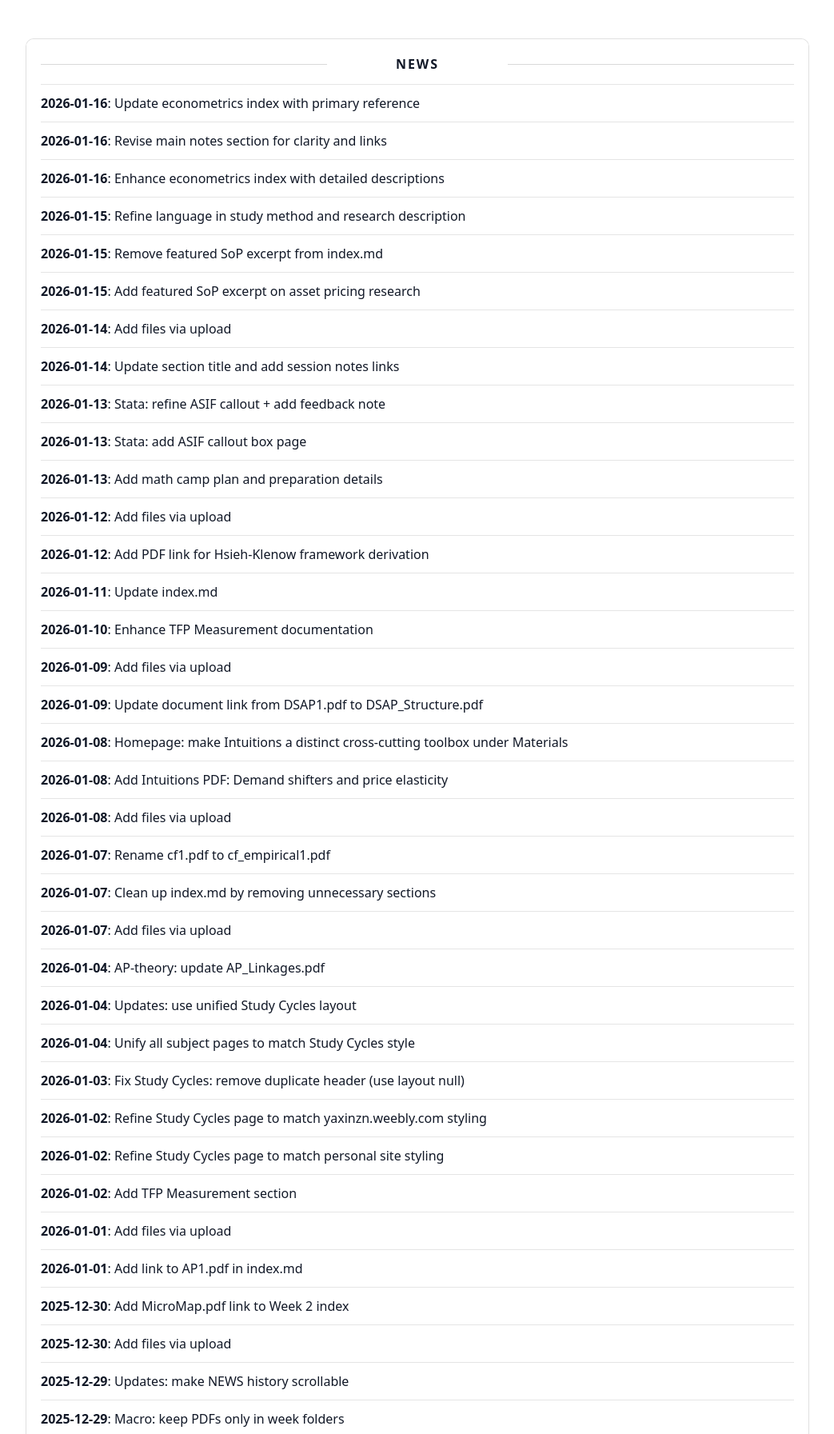
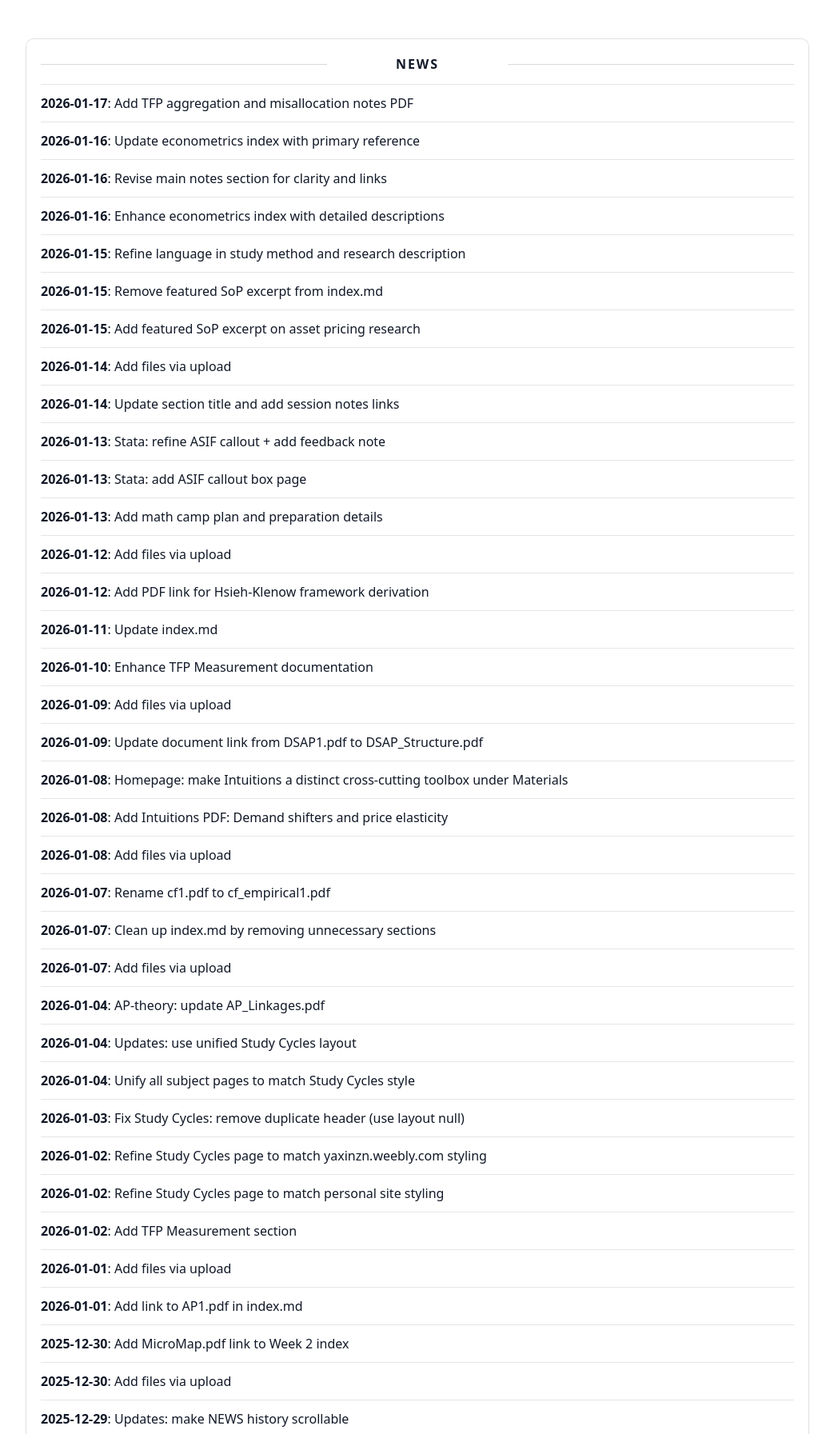
Before and after one commit to yaxinzn/study-archive, a Jekyll site: the page built from updates/index.md, in a window 1280 px wide, cut to the strip 476-2269 px from the top of the page. Shown: the whole strip at 80% size, without its empty margins (118-1161 px from the left). Built offline with Jekyll 4.4.1, drawn with Linux system fonts in a browser that asks for light colours; some of the changed text lies outside the part shown.

Commit message:
chore: update NEWS feed

```diff
--- a/_data/news.yml
+++ b/_data/news.yml
@@ -1,4 +1,7 @@
 # Auto-generated update history (sorted newest -> oldest). Do not edit manually.
+- ts: "1768647315"
+  date: "2026-01-17"
+  title: "Add TFP aggregation and misallocation notes PDF"
 - ts: "1768522317"
   date: "2026-01-16"
   title: "Update econometrics index with primary reference"
```
